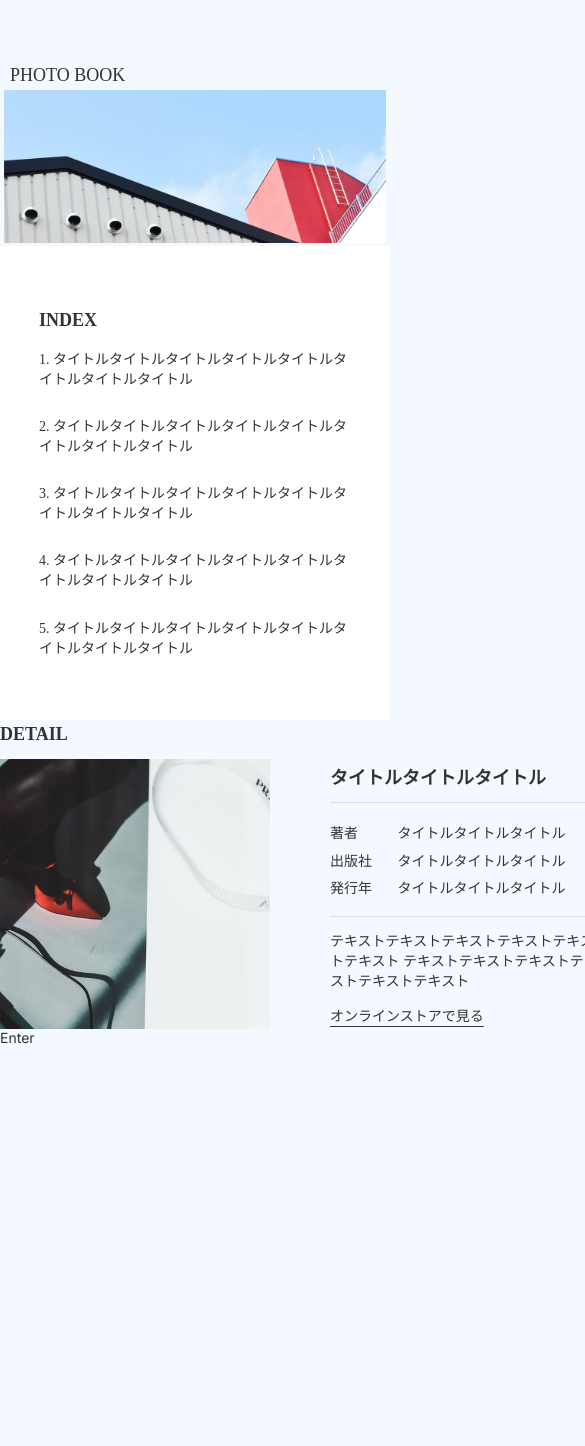
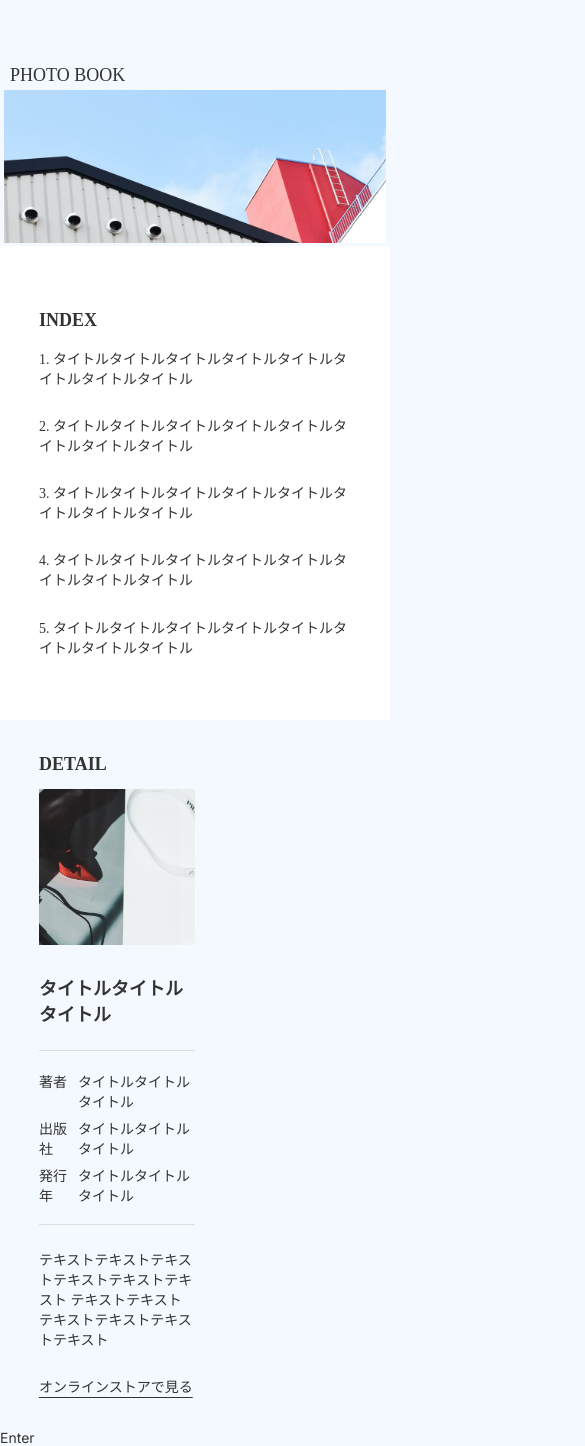
Before and after one commit to tappypuppy/photo-site-1col, a Next.js app: page / in a window 390 px wide. Shown: the whole page, 585 px wide, since content can reach past the window. Before the commit the page ends 1046 px from the top, so only its background shows below. Built offline with nearby package versions, Linux system fonts and the light colour scheme; a web font is replaced by a local one.

Commit message:
detailをレスポンシブ対応

```diff
--- a/src/components/Detail/Detail.module.css
+++ b/src/components/Detail/Detail.module.css
@@ -1,4 +1,11 @@
 .detail {
+  width: 1000px;
+  height: auto;
+  margin: 0 auto;
+  /* padding: 30px auto;だとエラーが起きる。 */
+  padding: 30px 0;
+}
+.inner {
   width: 600px;
   margin: 0 auto;
   display: flex;
@@ -16,7 +23,6 @@
   display: flex;
   flex-direction: column;
   justify-content: space-between;
-
 }
 
 .title {
@@ -41,8 +47,8 @@
   display: flex;
   flex-wrap: wrap;
   width: 100%;
-  border-bottom: 1px solid #DEDEDE;
-  border-top: 1px solid #DEDEDE;
+  border-bottom: 1px solid #dedede;
+  border-top: 1px solid #dedede;
   padding: 16px 0 16px;
 }
 .content_data dt {
@@ -75,3 +81,30 @@
   padding: 0.22rem 0;
   text-underline-offset: 0.3rem;
 }
+
+@media screen and (max-width: 1024px) {
+  .detail {
+    width: 100%;
+  }
+
+  .inner {
+    width: 80%;
+    /* align-items: center; */
+  }
+
+  .contents {
+    flex-direction: column;
+    width: 50%;
+    row-gap: 25px;
+    /* align-items: center; */
+  }
+
+  .content_img {
+    width: 100%;
+    height: auto;
+  }
+
+  .content_texts {
+    row-gap: 20px;
+  }
+}
--- a/src/components/Detail/Detail.tsx
+++ b/src/components/Detail/Detail.tsx
@@ -5,6 +5,7 @@ import Image from "next/image";
 function Detail() {
   return (
     <section className={styles.detail}>
+      <div className={styles.inner}>
         <h2 className={styles.title}>DETAIL</h2>
         <div className={styles.contents}>
           <Image
@@ -15,9 +16,7 @@ function Detail() {
             height={270}
           />
           <div className={styles.content_texts}>
-          <h3 className={styles.item_title}>
-            タイトルタイトルタイトル
-          </h3>
+            <h3 className={styles.item_title}>タイトルタイトルタイトル</h3>
             <dl className={styles.content_data}>
               <dt>著者</dt>
               <dd>タイトルタイトルタイトル</dd>
@@ -30,7 +29,10 @@ function Detail() {
               テキストテキストテキストテキストテキストテキスト
               テキストテキストテキストテキストテキストテキスト
             </p>
-          <Link className={styles.content_link} href="/detail">オンラインストアで見る</Link>
+            <Link className={styles.content_link} href="/detail">
+              オンラインストアで見る
+            </Link>
+          </div>
         </div>
       </div>
     </section>
```
Lines whose indentation alone changed are shown as unchanged.
